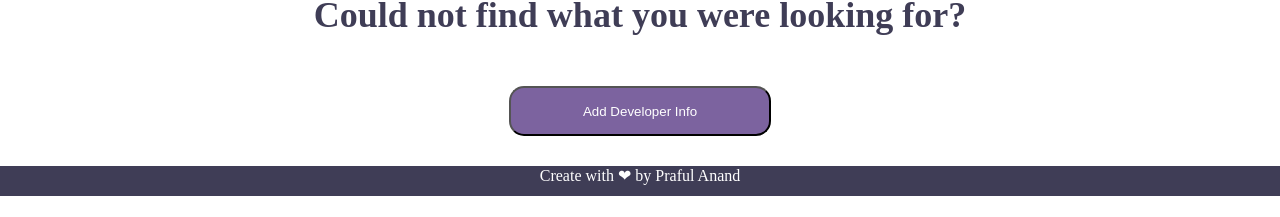
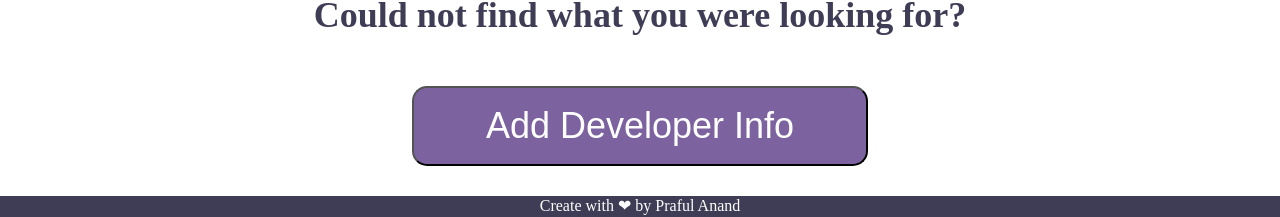
Before and after one commit to PrafulAnand/DeveloperRepo, a React (Create React App) app: page / in a window 1280 px wide. Shown: the part 1034-1251 px from the top of the page. Before the commit the page ends 1230 px from the top, so only its background shows below. Built offline with nearby package versions, Linux system fonts and the light colour scheme; no server answers.

Commit message:
updated css

```diff
--- a/src/components/AddDeveloperModal/AddDeveloperModal.css
+++ b/src/components/AddDeveloperModal/AddDeveloperModal.css
@@ -8,14 +8,16 @@
 }
 
 .question-add-dev {
+  font-size: 36px;
   margin: 50px auto;
   color: #3f3d56;
 }
 
 .add-dev-btn {
+  font-size: 36px;
   color: white;
   background-color: #7c639f;
-  height: 50px;
+  height: 80px;
   border-radius: 15px;
   padding: 0 72px;
 }
```
